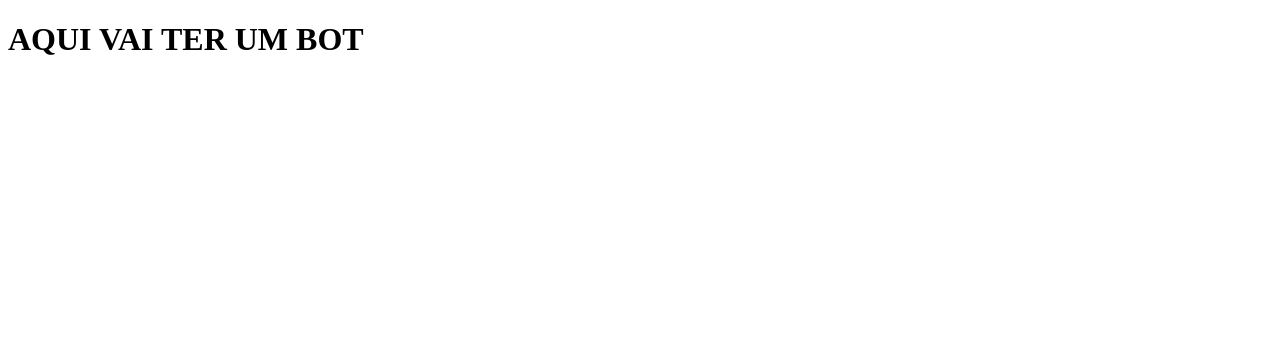
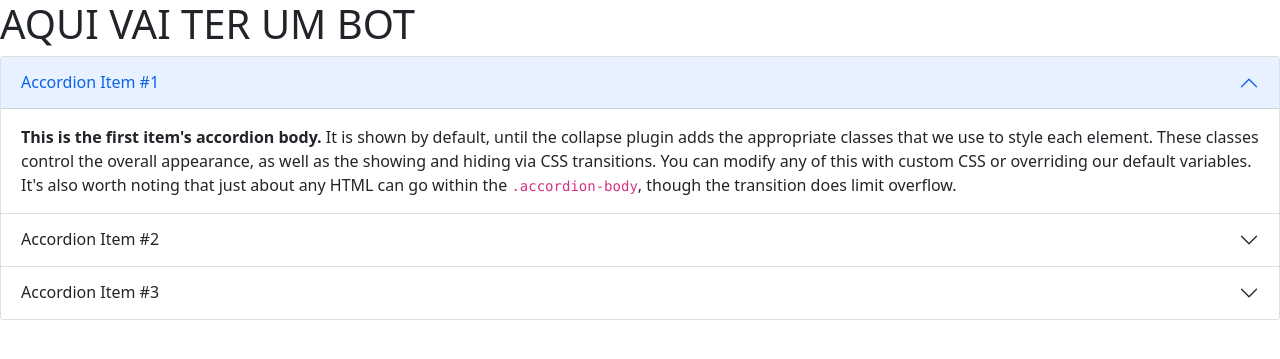
Before and after one commit to ElderLamarck/Fundamentos_Desenvolvimento_Software, a Flask app: page / in a window 1280 px wide. Shown: the top 359 px of the page. Run offline with Flask 2, Linux system fonts and the light colour scheme.

Commit message:
testando bootstrap

```diff
--- a/Teste_Prototipos/teste_1/templates/index.html
+++ b/Teste_Prototipos/teste_1/templates/index.html
@@ -2,10 +2,52 @@
 <html lang="en">
 <head>
     <title>chat-bot</title>
+    <!-- CSS only -->
+    <link href="https://cdn.jsdelivr.net/npm/bootstrap@5.1.3/dist/css/bootstrap.min.css" rel="stylesheet" integrity="sha384-1BmE4kWBq78iYhFldvKuhfTAU6auU8tT94WrHftjDbrCEXSU1oBoqyl2QvZ6jIW3" crossorigin="anonymous">
 </head>
 <body>
     <h1>
         AQUI VAI TER UM BOT
     </h1>
+    <div class="accordion" id="accordionExample">
+        <div class="accordion-item">
+          <h2 class="accordion-header" id="headingOne">
+            <button class="accordion-button" type="button" data-bs-toggle="collapse" data-bs-target="#collapseOne" aria-expanded="true" aria-controls="collapseOne">
+              Accordion Item #1
+            </button>
+          </h2>
+          <div id="collapseOne" class="accordion-collapse collapse show" aria-labelledby="headingOne" data-bs-parent="#accordionExample">
+            <div class="accordion-body">
+              <strong>This is the first item's accordion body.</strong> It is shown by default, until the collapse plugin adds the appropriate classes that we use to style each element. These classes control the overall appearance, as well as the showing and hiding via CSS transitions. You can modify any of this with custom CSS or overriding our default variables. It's also worth noting that just about any HTML can go within the <code>.accordion-body</code>, though the transition does limit overflow.
+            </div>
+          </div>
+        </div>
+        <div class="accordion-item">
+          <h2 class="accordion-header" id="headingTwo">
+            <button class="accordion-button collapsed" type="button" data-bs-toggle="collapse" data-bs-target="#collapseTwo" aria-expanded="false" aria-controls="collapseTwo">
+              Accordion Item #2
+            </button>
+          </h2>
+          <div id="collapseTwo" class="accordion-collapse collapse" aria-labelledby="headingTwo" data-bs-parent="#accordionExample">
+            <div class="accordion-body">
+              <strong>This is the second item's accordion body.</strong> It is hidden by default, until the collapse plugin adds the appropriate classes that we use to style each element. These classes control the overall appearance, as well as the showing and hiding via CSS transitions. You can modify any of this with custom CSS or overriding our default variables. It's also worth noting that just about any HTML can go within the <code>.accordion-body</code>, though the transition does limit overflow.
+            </div>
+          </div>
+        </div>
+        <div class="accordion-item">
+          <h2 class="accordion-header" id="headingThree">
+            <button class="accordion-button collapsed" type="button" data-bs-toggle="collapse" data-bs-target="#collapseThree" aria-expanded="false" aria-controls="collapseThree">
+              Accordion Item #3
+            </button>
+          </h2>
+          <div id="collapseThree" class="accordion-collapse collapse" aria-labelledby="headingThree" data-bs-parent="#accordionExample">
+            <div class="accordion-body">
+              <strong>This is the third item's accordion body.</strong> It is hidden by default, until the collapse plugin adds the appropriate classes that we use to style each element. These classes control the overall appearance, as well as the showing and hiding via CSS transitions. You can modify any of this with custom CSS or overriding our default variables. It's also worth noting that just about any HTML can go within the <code>.accordion-body</code>, though the transition does limit overflow.
+            </div>
+          </div>
+        </div>
+      </div>
 </body>
+    <!-- JavaScript Bundle with Popper -->
+    <script src="https://cdn.jsdelivr.net/npm/bootstrap@5.1.3/dist/js/bootstrap.bundle.min.js" integrity="sha384-ka7Sk0Gln4gmtz2MlQnikT1wXgYsOg+OMhuP+IlRH9sENBO0LRn5q+8nbTov4+1p" crossorigin="anonymous"></script>
 </html>
```
